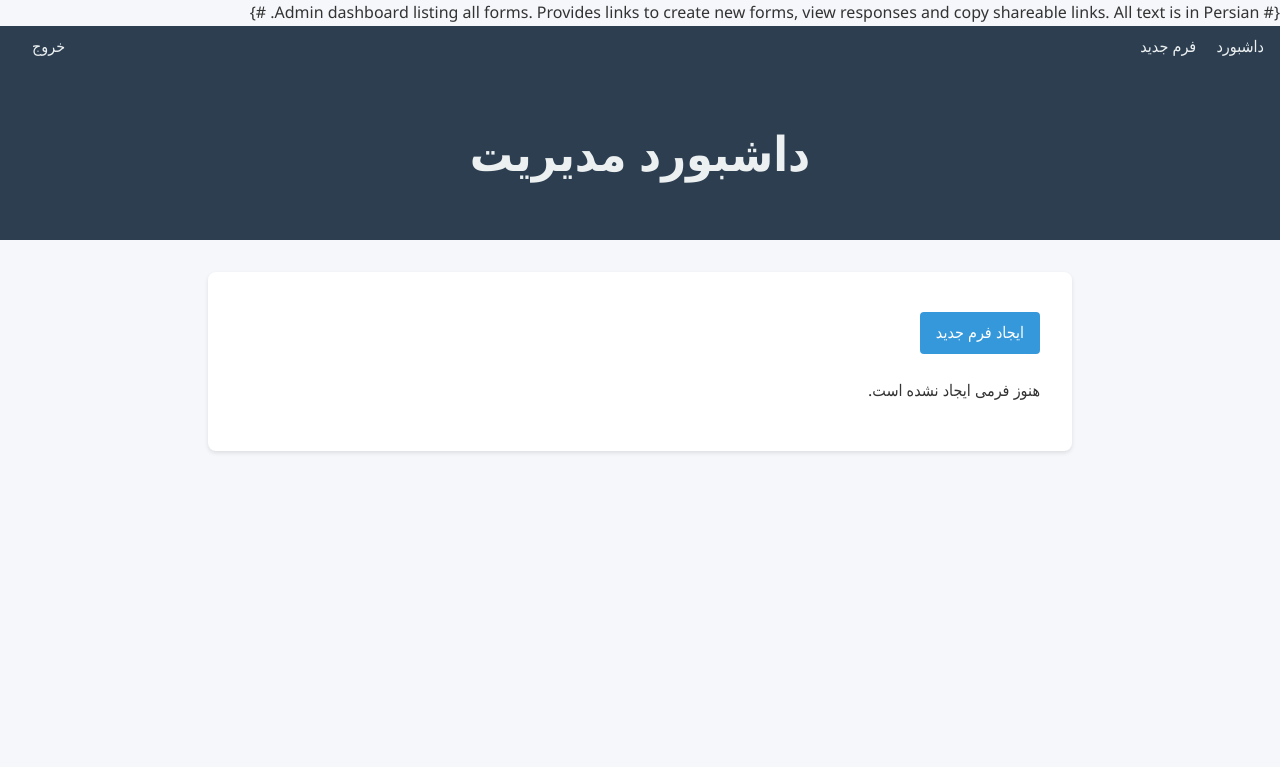
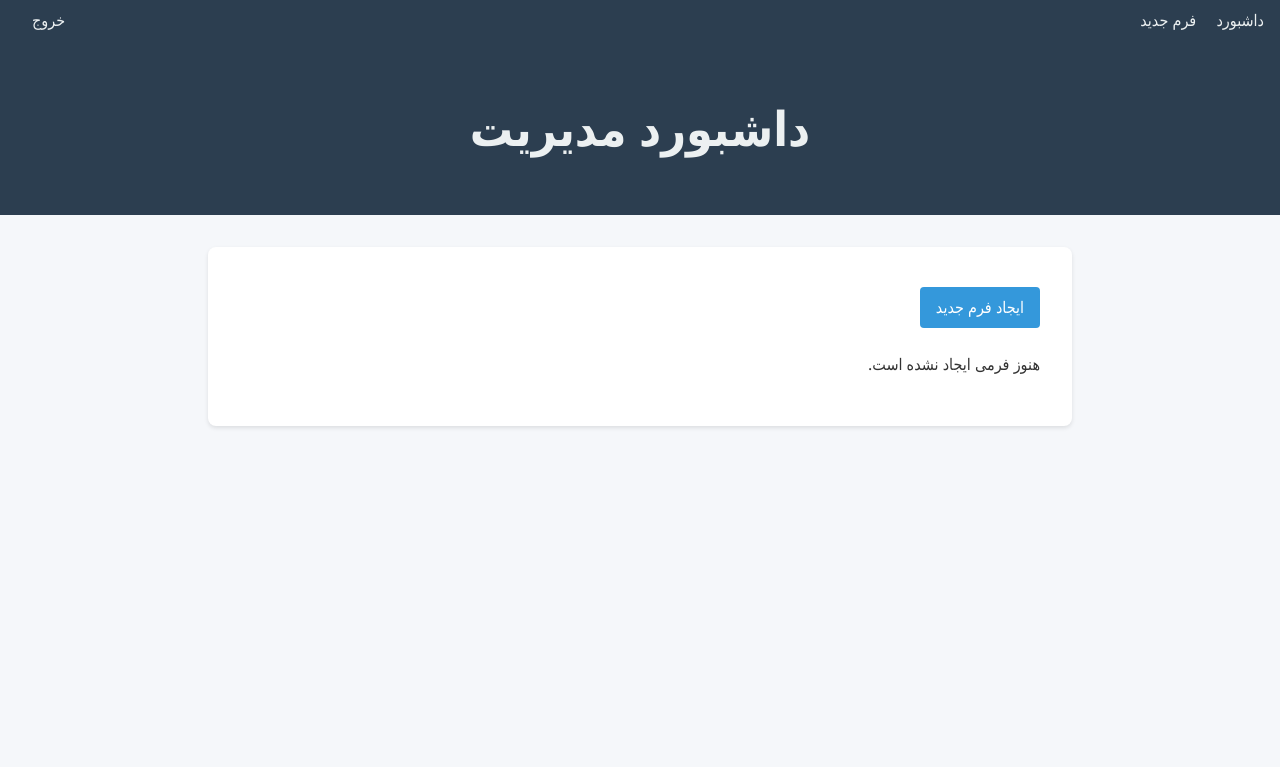
Before and after one commit to zehish/Form-maker, a Django app: page /admin/ in a window 1280 px wide. Shown: the top 767 px of the page. Run offline with Django 4.2, Linux system fonts and the light colour scheme; the visitor is signed in with stand-in values (Sample User, id 1); data that the repository does not hold is empty.

Commit message:
Update dashboard.html

```diff
--- a/formsapp/templates/admin/dashboard.html
+++ b/formsapp/templates/admin/dashboard.html
@@ -1,9 +1,3 @@
-{#
-  Admin dashboard listing all forms.
-
-  Provides links to create new forms, view responses and copy shareable
-  links.  All text is in Persian.
-#}
 {% extends 'admin/base_admin.html' %}
 {% load static %}
 {% block title %}داشبورد مدیریت{% endblock %}
```
